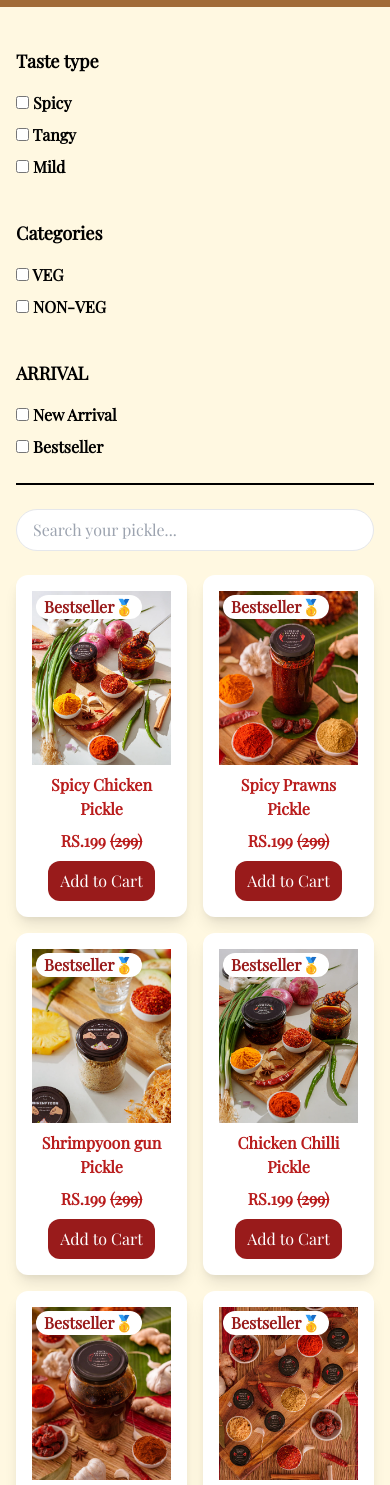
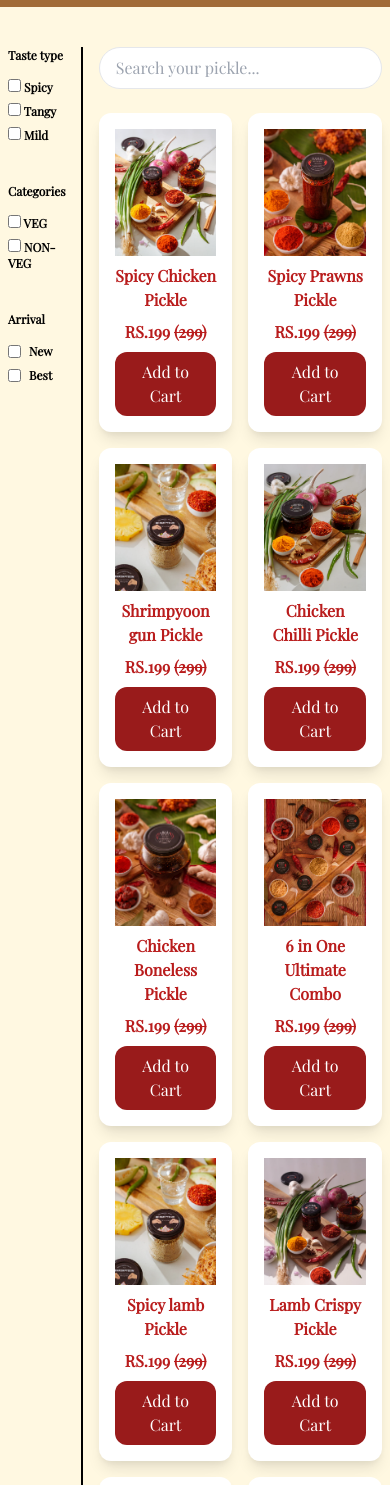
Before and after one commit to Praveenkumar1434/Kaaram-lo-Katha, a plain HTML site: page product.html in a window 390 px wide. Shown: the part 69-1554 px from the top of the page. Drawn offline with nearby package versions, Linux system fonts and the light colour scheme.

Commit message:
Product page

```diff
--- a/product.html
+++ b/product.html
@@ -63,31 +63,42 @@
     </section>
 
     <!--Checkbox section-->
-    <section class="flex flex-col md:flex-row px-4 md:px-6 py-10 gap-6 md:gap-10">
-        <!--sidebar checkbox-->
-        <aside class="w-full md:w-1/5 border-b-2 md:border-b-0 md:border-r-2 border-black pb-6 md:pb-0 md:pr-4">
-            <h2 class="font-bold text-lg md:text-2xl mb-4">Taste type</h2>
-            <ul class="space-y-2 font-semibold">
-                <li><input type="checkbox" class="filter-checkbox" value="spicy"> Spicy</li>
-                <li><input type="checkbox" class="filter-checkbox" value="tangy"> Tangy</li>
-                <li><input type="checkbox" class="filter-checkbox" value="mild"> Mild</li>
-            </ul>
+    <section class="flex flex-row px-2 md:px-6 py-10 gap-4 md:gap-10">
+        <!-- Sidebar -->
+        <aside class="w-1/5 border-r-2 border-black ">
+            <div class="pr-4">
+                <h2 class="font-bold text-xs md:text-2xl mb-4">Taste type</h2>
+                <ul class="text-xs md:text-lg space-y-2 mr-2 font-semibold">
+                    <li><input type="checkbox" class="text-xs filter-checkbox" value="spicy"> Spicy</li>
+                    <li><input type="checkbox" class="text-xs filter-checkbox" value="tangy"> Tangy</li>
+                    <li><input type="checkbox" class="text-xs filter-checkbox" value="mild"> Mild</li>
+                </ul>
 
-            <h2 class="font-bold text-lg md:text-2xl mt-10 mb-4">Categories</h2>
-            <ul class="space-y-2 font-semibold">
-                <li><input type="checkbox" class="filter-checkbox" value="veg"> VEG</li>
-                <li><input type="checkbox" class="filter-checkbox" value="non-veg"> NON-VEG</li>
-            </ul>
+                <h2 class="font-bold text-xs  md:text-2xl mt-10 mb-4">Categories</h2>
+                <ul class="text-xs md:text-lg space-y-2  font-semibold">
+                    <li><input type="checkbox" class="text-sm filter-checkbox" value="veg"> VEG</li>
+                    <li><input type="checkbox" class="text-sm filter-checkbox" value="non-veg"> NON-VEG</li>
+                </ul>
 
-            <h2 class="font-bold text-lg md:text-2xl mt-10 mb-4">ARRIVAL</h2>
-            <ul class="space-y-2 font-semibold">
-                <li><input type="checkbox" class="filter-checkbox" value="new"> New Arrival</li>
-                <li><input type="checkbox" class="filter-checkbox" value="bestseller"> Bestseller</li>
-            </ul>
+                <h2 class="font-bold text-xs md:text-2xl mt-10 mb-4">Arrival</h2>
+                <ul class="text-xs md:text-lg space-y-2 font-semibold">
+                    <li class="flex items-center gap-2">
+                        <input type="checkbox" class="text-sm filter-checkbox" value="new">
+                        <span class="md:inline hidden">New Arrival</span>
+                        <span class="inline md:hidden">New</span>
+                    </li>
+                    <li class="flex items-center gap-2">
+                        <input type="checkbox" class="text-sm filter-checkbox" value="bestseller">
+                        <span class="md:inline hidden">Bestseller</span>
+                        <span class="inline md:hidden">Best</span>
+                    </li>
+                </ul>
+
+            </div>
         </aside>
 
         <!--collections-->
-        <div class="w-full md:w-4/5">
+        <div class="w-full md:w-5/6">
             <div class="mb-6">
                 <input type="text" id="itemsearch" placeholder="Search your pickle..."
                     class="w-full px-4 py-2 border border-[#d4a373] rounded-full focus:outline-none focus:ring-2 focus:ring-[#bc3908]">
@@ -101,7 +112,7 @@
                     <p class="hidden md:block text-red-700 font-semibold text-center mt-2">RATING:🌟🌟🌟🌟🌟 </p>
                     <p class="text-red-700 font-semibold text-center mt-2">RS.199 <del>(299)</del></p>
                     <button
-                        class="px-2 bg-white text-red-800 font-semibold absolute top-5 left-5 rounded-xl">Bestseller🥇</button>
+                        class="hidden md:block px-2 bg-white text-red-800 font-semibold absolute top-5 left-5 rounded-xl">Bestseller🥇</button>
                     <button
                         class="flex justify-center p-2 rounded-xl text-white bg-red-800 mt-2 cursor-pointer px-3 mx-auto">Add
                         to Cart</button>
@@ -110,11 +121,11 @@
                 </div>
                 <div class="bg-white p-4 rounded-xl shadow-lg relative spicy non-veg bestseller search-tag">
                     <img src="./images/ch2.webp" alt="Spicy Chicken Pickle ">
-                    <h2 class="text-red-700 font-semibold text-center mt-2">Spicy Prawns  Pickle</h2>
+                    <h2 class="text-red-700 font-semibold text-center mt-2">Spicy Prawns Pickle</h2>
                     <p class="hidden md:block text-red-700 font-semibold text-center mt-2">RATING:🌟🌟🌟🌟🌟 </p>
                     <p class="text-red-700 font-semibold text-center mt-2">RS.199 <del>(299)</del></p>
                     <button
-                        class="px-2 bg-white text-red-800 font-semibold absolute top-5 left-5 rounded-xl">Bestseller🥇</button>
+                        class="hidden md:block px-2 bg-white text-red-800 font-semibold absolute top-5 left-5 rounded-xl">Bestseller🥇</button>
                     <button
                         class="flex justify-center p-2 rounded-xl text-white bg-red-800 mt-2 cursor-pointer px-3 mx-auto">Add
                         to Cart</button>
@@ -127,7 +138,7 @@
                     <p class="hidden md:block text-red-700 font-semibold text-center mt-2">RATING:🌟🌟🌟🌟🌟 </p>
                     <p class="text-red-700 font-semibold text-center mt-2">RS.199 <del>(299)</del></p>
                     <button
-                        class="px-2 bg-white text-red-800 font-semibold absolute top-5 left-5 rounded-xl">Bestseller🥇</button>
+                        class="hidden md:block px-2 bg-white text-red-800 font-semibold absolute top-5 left-5 rounded-xl">Bestseller🥇</button>
                     <button
                         class="flex justify-center p-2 rounded-xl text-white bg-red-800 mt-2 cursor-pointer px-3 mx-auto">Add
                         to Cart</button>
@@ -140,7 +151,7 @@
                     <p class="hidden md:block text-red-700 font-semibold text-center mt-2">RATING:🌟🌟🌟🌟🌟 </p>
                     <p class="text-red-700 font-semibold text-center mt-2">RS.199 <del>(299)</del></p>
                     <button
-                        class="px-2 bg-white text-red-800 font-semibold absolute top-5 left-5 rounded-xl">Bestseller🥇</button>
+                        class="hidden md:block px-2 bg-white text-red-800 font-semibold absolute top-5 left-5 rounded-xl">Bestseller🥇</button>
                     <button
                         class="flex justify-center p-2 rounded-xl text-white bg-red-800 mt-2 cursor-pointer px-3 mx-auto">Add
                         to Cart</button>
@@ -153,20 +164,21 @@
                     <p class="hidden md:block text-red-700 font-semibold text-center mt-2">RATING:🌟🌟🌟🌟🌟 </p>
                     <p class="text-red-700 font-semibold text-center mt-2">RS.199 <del>(299)</del></p>
                     <button
-                        class="px-2 bg-white text-red-800 font-semibold absolute top-5 left-5 rounded-xl">Bestseller🥇</button>
+                        class="hidden md:block px-2 bg-white text-red-800 font-semibold absolute top-5 left-5 rounded-xl">Bestseller🥇</button>
                     <button
                         class="flex justify-center p-2 rounded-xl text-white bg-red-800 mt-2 cursor-pointer px-3 mx-auto">Add
                         to Cart</button>
                     <i class="hidden md:fa-regular fa-heart absolute top-6 right-6 text-2xl cursor-pointer transition-all duration-300"
                         id="heartbtn" style="color: #000205;"></i>
                 </div>
-                <div class="bg-white p-4 rounded-xl shadow-lg relative tangy non-veg bestseller mild spicy   search-tag">
+                <div
+                    class="bg-white p-4 rounded-xl shadow-lg relative tangy non-veg bestseller mild spicy   search-tag">
                     <img src="./images/ch6.webp" alt="Spicy Chicken Pickle ">
-                    <h2 class="text-red-700 font-semibold text-center mt-2">6 in 1 Ultimate Combo</h2>
+                    <h2 class="text-red-700 font-semibold text-center mt-2">6 in One Ultimate Combo</h2>
                     <p class="hidden md:block text-red-700 font-semibold text-center mt-2">RATING:🌟🌟🌟🌟🌟 </p>
                     <p class="text-red-700 font-semibold text-center mt-2">RS.199 <del>(299)</del></p>
                     <button
-                        class="px-2 bg-white text-red-800 font-semibold absolute top-5 left-5 rounded-xl">Bestseller🥇</button>
+                        class="hidden md:block px-2 bg-white text-red-800 font-semibold absolute top-5 left-5 rounded-xl">Bestseller🥇</button>
                     <button
                         class="flex justify-center p-2 rounded-xl text-white bg-red-800 mt-2 cursor-pointer px-3 mx-auto">Add
                         to Cart</button>
@@ -179,7 +191,7 @@
                     <p class="hidden md:block text-red-700 font-semibold text-center mt-2">RATING:🌟🌟🌟🌟🌟 </p>
                     <p class="text-red-700 font-semibold text-center mt-2">RS.199 <del>(299)</del></p>
                     <button
-                        class="px-2 bg-white text-red-800 font-semibold absolute top-5 left-5 rounded-xl">Bestseller🥇</button>
+                        class="hidden md:block px-2 bg-white text-red-800 font-semibold absolute top-5 left-5 rounded-xl">Bestseller🥇</button>
                     <button
                         class="flex justify-center p-2 rounded-xl text-white bg-red-800 mt-2 cursor-pointer px-3 mx-auto">Add
                         to Cart</button>
@@ -192,7 +204,7 @@
                     <p class="hidden md:block text-red-700 font-semibold text-center mt-2">RATING:🌟🌟🌟🌟🌟 </p>
                     <p class="text-red-700 font-semibold text-center mt-2">RS.199 <del>(299)</del></p>
                     <button
-                        class="px-2 bg-white text-red-800 font-semibold absolute top-5 left-5 rounded-xl">Bestseller🥇</button>
+                        class="hidden md:block px-2 bg-white text-red-800 font-semibold absolute top-5 left-5 rounded-xl">Bestseller🥇</button>
                     <button
                         class="flex justify-center p-2 rounded-xl text-white bg-red-800 mt-2 cursor-pointer px-3 mx-auto">Add
                         to Cart</button>
@@ -205,7 +217,7 @@
                     <p class="hidden md:block text-red-700 font-semibold text-center mt-2">RATING:🌟🌟🌟🌟🌟 </p>
                     <p class="text-red-700 font-semibold text-center mt-2">RS.199 <del>(299)</del></p>
                     <button
-                        class="px-2 bg-white text-red-800 font-semibold absolute top-5 left-5 rounded-xl">NewArrival💥</button>
+                        class="hidden md:block px-2 bg-white text-red-800 font-semibold absolute top-5 left-5 rounded-xl">NewArrival💥</button>
                     <button
                         class="flex justify-center p-2 rounded-xl text-white bg-red-800 mt-2 cursor-pointer px-3 mx-auto">Add
                         to Cart</button>
@@ -218,7 +230,7 @@
                     <p class="hidden md:block text-red-700 font-semibold text-center mt-2">RATING:🌟🌟🌟🌟🌟 </p>
                     <p class="text-red-700 font-semibold text-center mt-2">RS.199 <del>(299)</del></p>
                     <button
-                        class="px-2 bg-white text-red-800 font-semibold absolute top-5 left-5 rounded-xl">NewArrival💥</button>
+                        class="hidden md:block px-2 bg-white text-red-800 font-semibold absolute top-5 left-5 rounded-xl">NewArrival💥</button>
                     <button
                         class="flex justify-center p-2 rounded-xl text-white bg-red-800 mt-2 cursor-pointer px-3 mx-auto">Add
                         to Cart</button>
@@ -231,7 +243,7 @@
                     <p class="hidden md:block text-red-700 font-semibold text-center mt-2">RATING:🌟🌟🌟🌟🌟 </p>
                     <p class="text-red-700 font-semibold text-center mt-2">RS.199 <del>(299)</del></p>
                     <button
-                        class="px-2 bg-white text-red-800 font-semibold absolute top-5 left-5 rounded-xl">NewArrival💥</button>
+                        class="hidden md:block px-2 bg-white text-red-800 font-semibold absolute top-5 left-5 rounded-xl">NewArrival💥</button>
                     <button
                         class="flex justify-center p-2 rounded-xl text-white bg-red-800 mt-2 cursor-pointer px-3 mx-auto">Add
                         to Cart</button>
@@ -244,7 +256,7 @@
                     <p class="hidden md:block text-red-700 font-semibold text-center mt-2">RATING:🌟🌟🌟🌟🌟 </p>
                     <p class="text-red-700 font-semibold text-center mt-2">RS.199 <del>(299)</del></p>
                     <button
-                        class="px-2 bg-white text-red-800 font-semibold absolute top-5 left-5 rounded-xl">NewArrival💥</button>
+                        class="hidden md:block px-2 bg-white text-red-800 font-semibold absolute top-5 left-5 rounded-xl">NewArrival💥</button>
                     <button
                         class="flex justify-center p-2 rounded-xl text-white bg-red-800 mt-2 cursor-pointer px-3 mx-auto">Add
                         to Cart</button>
@@ -257,7 +269,7 @@
                     <p class="hidden md:block text-red-700 font-semibold text-center mt-2">RATING:🌟🌟🌟🌟🌟 </p>
                     <p class="text-red-700 font-semibold text-center mt-2">RS.199 <del>(299)</del></p>
                     <button
-                        class="px-2 bg-white text-red-800 font-semibold absolute top-5 left-5 rounded-xl">NewArrival💥</button>
+                        class="hidden md:block px-2 bg-white text-red-800 font-semibold absolute top-5 left-5 rounded-xl">NewArrival💥</button>
                     <button
                         class="flex justify-center p-2 rounded-xl text-white bg-red-800 mt-2 cursor-pointer px-3 mx-auto">Add
                         to Cart</button>
@@ -270,7 +282,7 @@
                     <p class="hidden md:block text-red-700 font-semibold text-center mt-2">RATING:🌟🌟🌟🌟🌟 </p>
                     <p class="text-red-700 font-semibold text-center mt-2">RS.199 <del>(299)</del></p>
                     <button
-                        class="px-2 bg-white text-red-800 font-semibold absolute top-5 left-5 rounded-xl">NewArrival💥</button>
+                        class="hidden md:block px-2 bg-white text-red-800 font-semibold absolute top-5 left-5 rounded-xl">NewArrival💥</button>
                     <button
                         class="flex justify-center p-2 rounded-xl text-white bg-red-800 mt-2 cursor-pointer px-3 mx-auto">Add
                         to Cart</button>
@@ -279,11 +291,11 @@
                 </div>
                 <div class="bg-white p-4 rounded-xl shadow-lg relative new veg   search-tag">
                     <img src="./images/na6.jpeg" alt="Spicy Chicken Pickle ">
-                    <h2 class="text-red-700 font-semibold text-center mt-2">Crispy  Garlics Pickle</h2>
+                    <h2 class="text-red-700 font-semibold text-center mt-2">Crispy Garlics Pickle</h2>
                     <p class="hidden md:block text-red-700 font-semibold text-center mt-2">RATING:🌟🌟🌟🌟🌟 </p>
                     <p class="text-red-700 font-semibold text-center mt-2">RS.199 <del>(299)</del></p>
                     <button
-                        class="px-2 bg-white text-red-800 font-semibold absolute top-5 left-5 rounded-xl">NewArrival💥</button>
+                        class="hidden md:block px-2 bg-white text-red-800 font-semibold absolute top-5 left-5 rounded-xl">NewArrival💥</button>
                     <button
                         class="flex justify-center p-2 rounded-xl text-white bg-red-800 mt-2 cursor-pointer px-3 mx-auto">Add
                         to Cart</button>
@@ -296,7 +308,7 @@
                     <p class="hidden md:block text-red-700 font-semibold text-center mt-2">RATING:🌟🌟🌟🌟🌟 </p>
                     <p class="text-red-700 font-semibold text-center mt-2">RS.199 <del>(299)</del></p>
                     <button
-                        class="px-2 bg-white text-red-800 font-semibold absolute top-5 left-5 rounded-xl">NewArrival💥</button>
+                        class="hidden md:block px-2 bg-white text-red-800 font-semibold absolute top-5 left-5 rounded-xl">NewArrival💥</button>
                     <button
                         class="flex justify-center p-2 rounded-xl text-white bg-red-800 mt-2 cursor-pointer px-3 mx-auto">Add
                         to Cart</button>
@@ -313,7 +325,7 @@
 
 
     <!---NEWSLETTER--->
-    <section class="text-center my-16" id="newsletter">
+    <section class="text-center my-14 " id="newsletter">
         <h1 class="newsletter-title">Join our News Letter</h1>
 
         <h3 class="newsletter-subtitle">
@@ -331,7 +343,7 @@
 
     <!--FOOTER SECTIOn-->
 
-    <section class="flex flex-col md:flex-row justify-around items-start gap-8 px-6 py-10   footer">
+    <section class="flex flex-col md:flex-row justify-around items-start gap-8 px-6 py-6   footer">
 
         <!--Logo & Contact -->
         <div class="flex gap-4 items-start md:relative md:top-10">
```
Also changed, not shown: contact.html (+1 -1 lines), index.html (+1 -1 lines).
